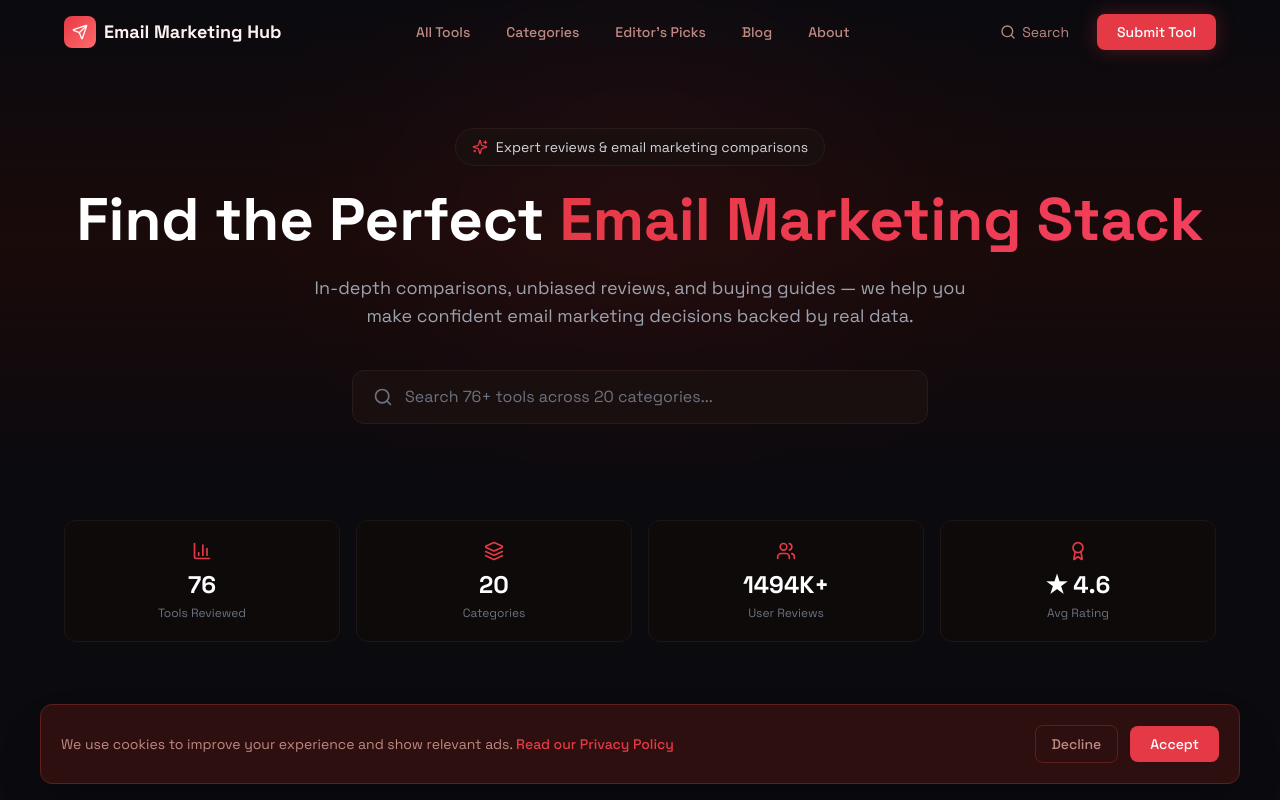
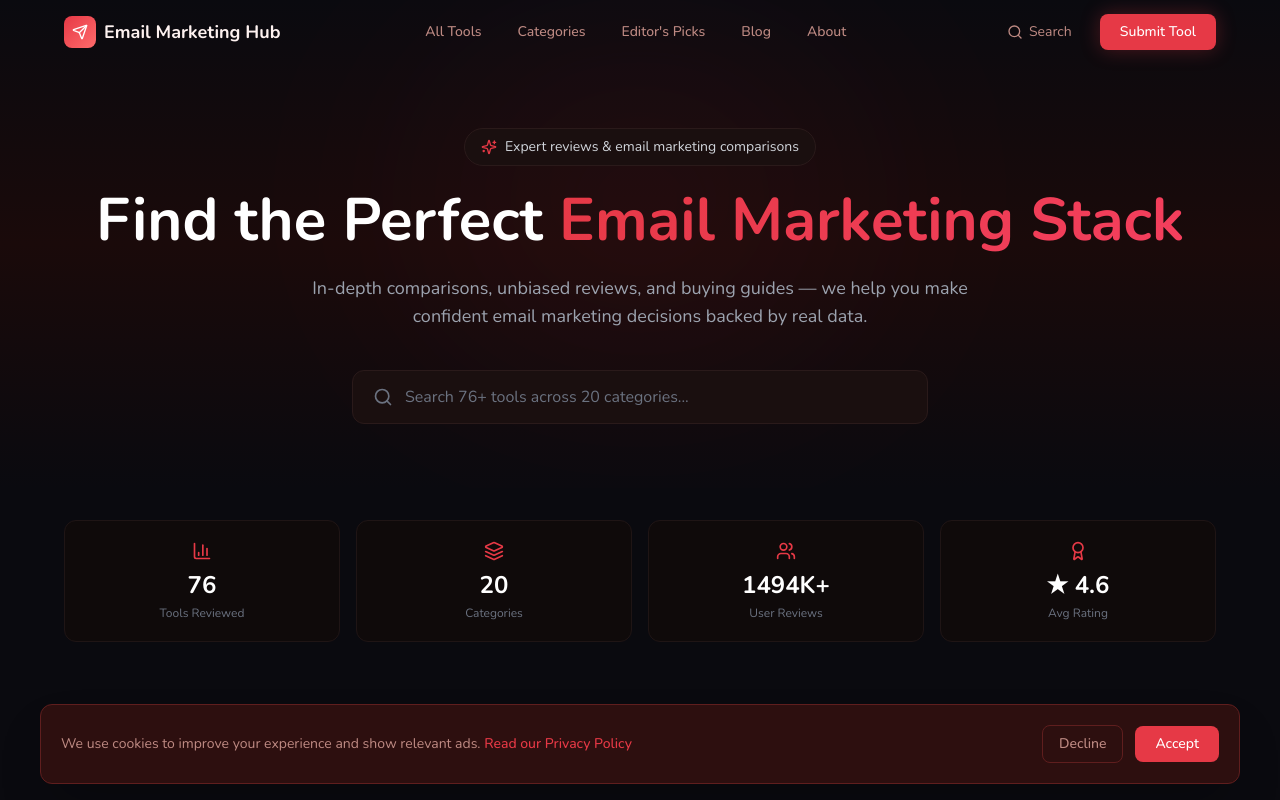
Before and after one commit to edi-tech-tools/emailmarketing-tools-hub, a Next.js app: page / in a window 1280 px wide. Shown: the top 800 px of the page. Built offline with nearby package versions, Linux system fonts and the light colour scheme.

Commit message:
Switch font to Nunito for emailcompare.net

```diff
--- a/app/layout.tsx
+++ b/app/layout.tsx
@@ -1,14 +1,14 @@
 import type { Metadata } from "next";
-import { Space_Grotesk } from "next/font/google";
+import { Nunito } from "next/font/google";
 import "./globals.css";
 import Header from "./sections/Header";
 import Footer from "./sections/Footer";
 import CookieBanner from "./components/CookieBanner";
 
-const spaceGrotesk = Space_Grotesk({
+const nunito = Nunito({
   subsets: ["latin"],
   weight: ["400", "500", "600", "700"],
-  variable: "--font-space-grotesk",
+  variable: "--font-nunito",
 });
 
 export const metadata: Metadata = {
@@ -44,8 +44,8 @@ export default function RootLayout({
   children: React.ReactNode;
 }) {
   return (
-    <html lang="en" className={spaceGrotesk.variable}>
-      <body className={`${spaceGrotesk.className} min-h-screen antialiased`}>
+    <html lang="en" className={nunito.variable}>
+      <body className={`${nunito.className} min-h-screen antialiased`}>
         {/* Background Effects */}
         <div className="aurora-bg" />
         <div className="grid-pattern" />
```
